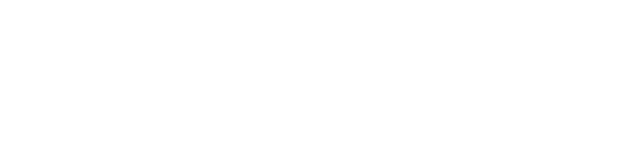
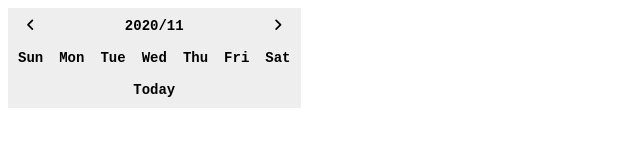
Before and after one commit to kanoi-y/calender-app, a plain HTML site: page index.html in a window 1280 px wide. Shown: the whole page, without its empty margins (0-640 px from the left). Drawn offline with Linux system fonts and the light colour scheme.

Commit message:
UIを作成、変数定義、カレンダーのタイトルを取得

```diff
--- a/index.html
+++ b/index.html
@@ -3,7 +3,76 @@
   <head>
     <meta charset="UTF-8" />
     <meta name="viewport" content="width=device-width, initial-scale=1.0" />
-    <title>Document</title>
+    <script
+      src="https://kit.fontawesome.com/d399e0fbe4.js"
+      crossorigin="anonymous"
+    ></script>
+    <link rel="stylesheet" href="css/main.css" />
+    <title>Calender</title>
   </head>
-  <body></body>
+  <body>
+    <table>
+      <thead>
+        <tr>
+          <th id="prev"><i class="fas fa-angle-left"></i></th>
+          <th id="title" colspan="5">2020/11</th>
+          <th id="next"><i class="fas fa-angle-right"></i></th>
+        </tr>
+        <tr>
+          <th>Sun</th>
+          <th>Mon</th>
+          <th>Tue</th>
+          <th>Wed</th>
+          <th>Thu</th>
+          <th>Fri</th>
+          <th>Sat</th>
+        </tr>
+      </thead>
+      <tbody id="calender-body">
+        <!-- <tr>
+          <td>1</td>
+          <td>1</td>
+          <td>1</td>
+          <td>1</td>
+          <td>1</td>
+          <td>1</td>
+          <td>1</td>
+        </tr>
+        <tr>
+          <td>1</td>
+          <td>1</td>
+          <td>1</td>
+          <td>1</td>
+          <td>1</td>
+          <td>1</td>
+          <td>1</td>
+        </tr>
+        <tr>
+          <td>1</td>
+          <td>1</td>
+          <td>1</td>
+          <td>1</td>
+          <td>1</td>
+          <td>1</td>
+          <td>1</td>
+        </tr>
+        <tr>
+          <td>1</td>
+          <td>1</td>
+          <td>1</td>
+          <td>1</td>
+          <td>1</td>
+          <td>1</td>
+          <td>1</td>
+        </tr> -->
+      </tbody>
+      <tfoot>
+        <tr>
+          <td id="today" colspan="7">Today</td>
+        </tr>
+      </tfoot>
+    </table>
+
+    <script src="js/main.js"></script>
+  </body>
 </html>
--- a/js/main.js
+++ b/js/main.js
@@ -0,0 +1,32 @@
+{
+  // 変数定義
+  const title = document.getElementById("title");
+  const prev = document.getElementById("prev");
+  const next = document.getElementById("next");
+  const today = document.getElementById("today");
+  const body = document.getElementById('calender-body');
+
+  const now = new Date();
+  const year = now.getFullYear();
+  const month = now.getMonth();
+  const day = now.getDate();
+
+  //月の最終日を求める関数
+  const getLastDay = (year, month) => {
+    return new Date(year, month, 0).getDate();
+  };
+
+//   日数からhtmlを生成して、tbodyに入れる関数
+  const getCalenderBody = (days, week) => {
+
+}
+
+//   今月の最終日
+const thisMonthDays = getLastDay(year, month + 1);
+const week = Math.ceil(thisMonthDays / 7);
+
+  //  カレンダーのタイトルを設定
+  title.textContent = `${year}/${month + 1}`;
+
+  // イベント設定
+}
--- a/scss/main.scss
+++ b/scss/main.scss
@@ -0,0 +1,53 @@
+body {
+  font-family: "Courier New", monospace;
+  font-size: 14px;
+}
+
+table {
+  border-collapse: collapse;
+  border: 2px solid #eee;
+  thead,
+  tfoot {
+    background: #eee;
+  }
+  tbody td {
+    &:first-child {
+      color: red;
+    }
+    &:last-child {
+      color: blue;
+    }
+  }
+}
+
+th,
+td {
+  padding: 8px;
+  text-align: center;
+}
+
+tfoot {
+    font-weight: bold;
+}
+
+td {
+  &.disabled {
+    opacity: 0.3;
+  }
+  &.today {
+    font-weight: bold;
+  }
+}
+
+#prev,
+#next,
+#today {
+    cursor: pointer;
+    -ms-user-select: none;      /*IE / Edge*/
+    -moz-user-select: none;     /*Firefox*/
+    -webkit-user-select: none;  /*Safari*/
+    user-select: none;
+    &:hover {
+        opacity: 0.7;
+    }
+}
```
Also changed, not shown: css/main.css, 1 other file.
